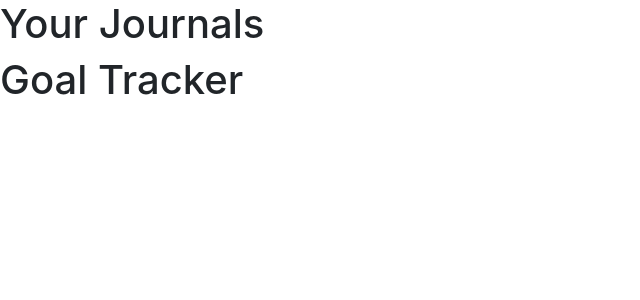
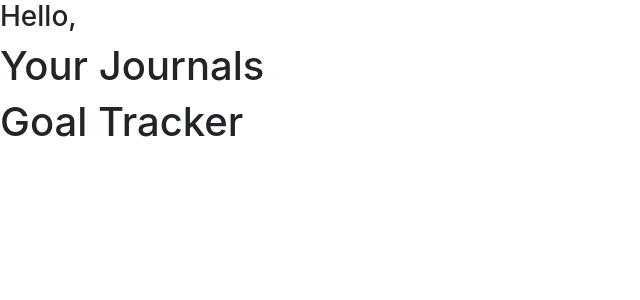
Before and after one commit to NickG35/Goalify, a Django app: page / in a window 1280 px wide. Shown: the part 56-356 px from the top of the page, without its empty margins (0-640 px from the left). Run offline with Django 4.2, Linux system fonts and the light colour scheme; some libraries are stand-ins or nearby versions.

Commit message:
adding hello username

```diff
--- a/Capstone/Goalify/templates/goalify/index.html
+++ b/Capstone/Goalify/templates/goalify/index.html
@@ -1,6 +1,7 @@
 {% extends "goalify/layout.html" %}
 
 {% block body%}
+    <h3>Hello, {{ request.user.username }}</h3>
     <h1>Your Journals</h1>
     <h1>Goal Tracker</h1>
 {% endblock %}
```
